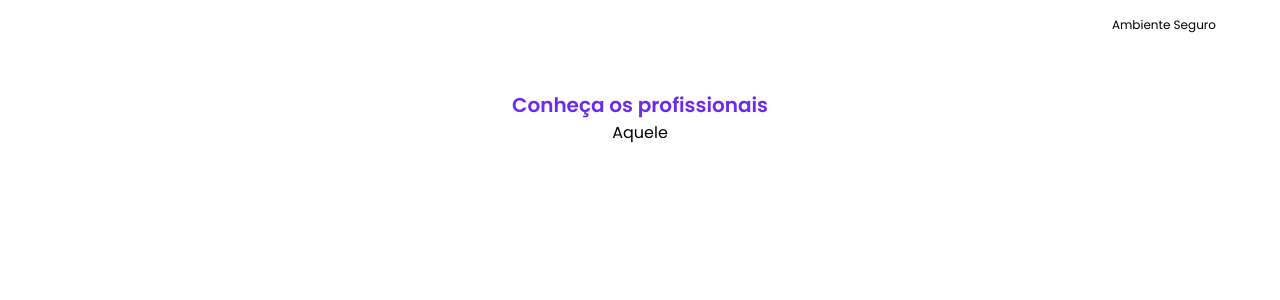
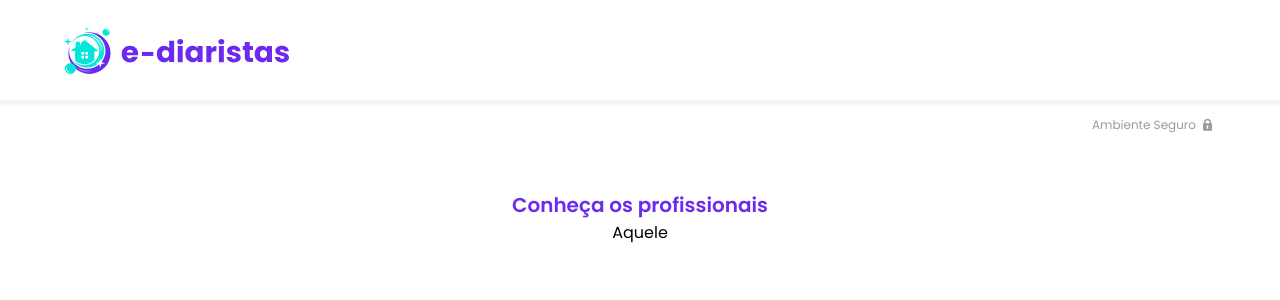
Before and after one commit to Rezende123/treinaweb-multi-stack, a Next.js app: page / in a window 1280 px wide. Shown: the top 300 px of the page. Built offline with nearby package versions, Linux system fonts and the light colour scheme.

Commit message:
feat: define header

```diff
--- a/src/pages/_app.tsx
+++ b/src/pages/_app.tsx
@@ -3,6 +3,7 @@
 import { ThemeProvider } from '@mui/material'
 import theme from '../ui/themes/theme'
 import Head from 'next/head'
+import Header from '../ui/components/surfaces/Header/Header'
 
 function MyApp({ Component, pageProps }: AppProps) {
   return (
@@ -13,9 +14,11 @@
         <link rel="preconnect" href="https://fonts.gstatic.com" crossOrigin="" />
         {/* eslint-disable-next-line @next/next/no-page-custom-font */}
         <link href="https://fonts.googleapis.com/css2?family=Poppins:ital,wght@0,100;0,200;0,300;0,400;0,500;0,600;0,700;0,800;0,900;1,100;1,200;1,300;1,400;1,500;1,600;1,700;1,800;1,900&display=swap" rel="stylesheet" />
-        <link href="/fonts/tw-icons/css/treina" />
+        {/* eslint-disable-next-line @next/next/no-css-tags */}
+        <link href="/fonts/tw-icons/css/treinaweb-icons.css" rel="stylesheet" />
       </Head>
       <ThemeProvider theme={theme}>
+        <Header />
         <Component {...pageProps} />
       </ThemeProvider>
     </>
--- a/src/ui/components/feedback/SafeEnvironment/SafeEnvironment.style.tsx
+++ b/src/ui/components/feedback/SafeEnvironment/SafeEnvironment.style.tsx
@@ -2,6 +2,8 @@
 
 export const SafeEnvironmentContainer = styled('div')`
     text-align: right;
-    padding: 16px 0;
+    color: ${({ theme }) => theme.palette.text.secondary};
+    background-color: ${({ theme }) => theme.palette.background.default};
+    padding: ${({ theme }) => theme.spacing(2)} 0;
     font-size: 12px;
 `
--- a/src/ui/components/feedback/SafeEnvironment/SafeEnvironment.tsx
+++ b/src/ui/components/feedback/SafeEnvironment/SafeEnvironment.tsx
@@ -6,7 +6,7 @@
     return (
         <SafeEnvironmentContainer>
             <Container>
-                Ambiente Seguro
+                Ambiente Seguro <i className={'twf-lock'} />
             </Container>
         </SafeEnvironmentContainer>
     )
--- /dev/null
+++ b/src/ui/components/surfaces/Header/Header.style.tsx
@@ -0,0 +1,29 @@
+import { styled } from "@mui/material/styles"
+import { AppBar } from "@mui/material"
+
+export const HeaderAppBar = styled(AppBar)`
+    background-color: ${({ theme }) => theme.palette.background.paper};
+    box-shadow: 0px 5px 4px rgba(0,0,0,0.05);
+
+    ${({ theme }) => theme.breakpoints.up('md')} {
+        .MuiToolbar-root{
+            height: 100px;
+        }
+    }
+
+    ${({ theme }) => theme.breakpoints.down('md')} {
+        .MuiToolbar-root{
+            display: flex;
+            justify-content: center;
+        }
+    }
+`
+
+export const HeaderLogo = styled('img')`
+
+    ${({ theme }) => theme.breakpoints.up('md')} {
+        .MuiToolbar-root{
+            height: 47px;
+        }
+    }
+`
--- /dev/null
+++ b/src/ui/components/surfaces/Header/Header.tsx
@@ -0,0 +1,15 @@
+import React from "react";
+import { HeaderAppBar, HeaderLogo } from './Header.style'
+import { Container, Toolbar } from "@mui/material";
+
+const Header: React.FC = () => {
+    return (
+        <HeaderAppBar position="sticky">
+            <Toolbar component={Container}>
+                <HeaderLogo src={"img/logos/logo.svg"} alt={"ed-daristas"} />
+            </Toolbar>
+        </HeaderAppBar>
+    )
+}
+
+export default Header;
```
